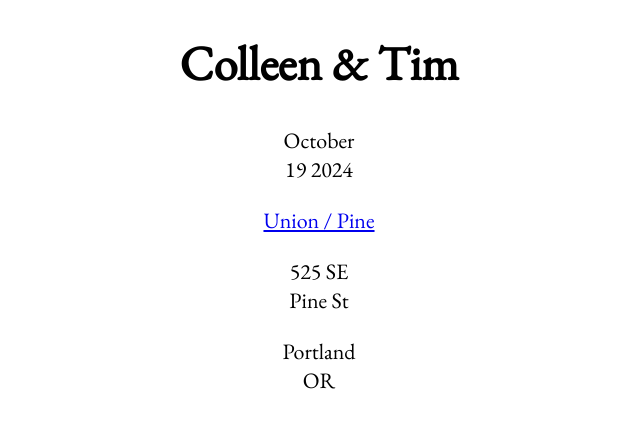
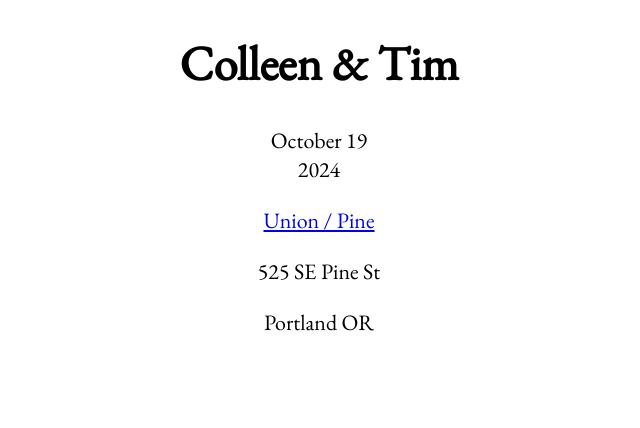
Before and after one commit to aufdemarbeitsmarkt/colleenandtim, a Flask app: page / in a window 1280 px wide. Shown: the part 103-531 px from the top of the page, without its empty margins (321-961 px from the left). Run offline with Flask 3, Linux system fonts and the light colour scheme.

Commit message:
increase paragraph width

```diff
--- a/app/templates/base.html
+++ b/app/templates/base.html
@@ -13,7 +13,7 @@
         p {
             text-align: center;
             font-family: 'EB Garamond';font-size: 22px;
-            width: 33%;
+            width: 50%;
         }
         body {
             font-family: 'EB Garamond';font-size: 22px;
```
